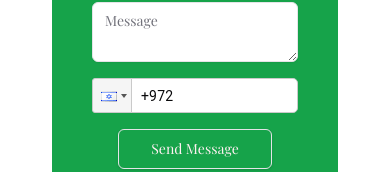
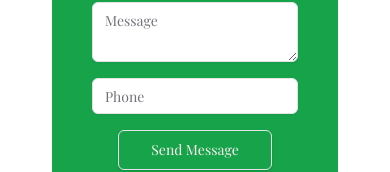
Before and after one commit to ShakedBar66t/shkood, a Next.js app: page /en/about in a window 390 px wide. Shown: the part 2199-2371 px from the top of the page. Built offline with nearby package versions, Linux system fonts and the light colour scheme; what tailwindcss-rtl would draw is missing.

Commit message:
Fixed phone input in contact form.

```diff
--- a/messages/en.json
+++ b/messages/en.json
@@ -43,6 +43,7 @@
   "send-message": "Send Message",
   "contact-full-name": "Full Name",
   "contact-email": "Email",
+  "contact-phone": "Phone",
   "contact-message": "Message",
   "thank-you": {
     "part1": "Thank you! Your message has been",
--- a/messages/he.json
+++ b/messages/he.json
@@ -43,6 +43,7 @@
   "send-message": "שלח הודעה",
   "contact-full-name": "שם מלא",
   "contact-email": "אימייל",
+  "contact-phone": "טלפון נייד",
   "contact-message": "הודעה",
   "thank-you": {
     "part1": "ההודעה שלך נשלחה",
--- a/src/app/globals.css
+++ b/src/app/globals.css
@@ -156,3 +156,14 @@ img:hover {
 .margin-inline-start {
   margin-inline-start: 10px;
 }
+
+
+.rtl-placeholder::placeholder {
+  direction: rtl;
+  text-align: right;
+}
+
+.ltr-placeholder::placeholder {
+  direction: ltr;
+  text-align: left;
+}
--- a/src/components/ContactForm.tsx
+++ b/src/components/ContactForm.tsx
@@ -1,20 +1,18 @@
 "use client";
-import React, { useRef, useState, useEffect } from "react";
+import React, { useRef, useState } from "react";
 import { Icons } from "./Icons";
 import emailjs from "@emailjs/browser";
 import MaxWidthWrapper from "./MaxWidthWrapper";
 import { buttonVariants } from "./ui/button";
 import { Input } from "./ui/input";
 import { Textarea } from "./ui/textarea";
-import PhoneInput from "react-phone-input-2";
-import "react-phone-input-2/lib/style.css";
-import { useTranslations } from "next-intl";
+import { useLocale, useTranslations } from "next-intl";
 import clsx from "clsx";
 
 const ContactForm: React.FC = () => {
   const t = useTranslations();
+  const locale = useLocale(); // Get the current locale
   const [ph, setPh] = useState<string>("");
-  const [user, setUser] = useState<any>(null);
   const [formSubmitted, setFormSubmitted] = useState<boolean>(false);
 
   const [isUserNameValid, setIsUserNameValid] = useState<boolean>(true);
@@ -52,7 +50,6 @@ const ContactForm: React.FC = () => {
         .then(
           () => {
             console.log("SUCCESS!");
-            setUser(true);
             setPh("");
             if (form.current) {
               form.current.reset();
@@ -133,33 +130,24 @@ const ContactForm: React.FC = () => {
                     * {t("required-field")}
                   </p>
                 )}
-                <div className="relative">
-                  <PhoneInput
-                    country={"il"}
+                <Input
+                  type="tel"
+                  placeholder={t("contact-phone")}
                   value={ph}
-                    onChange={setPh}
-                    inputProps={{
-                      name: "user_phone",
-                      required: true,
-                    }}
-                    inputStyle={{
-                      background: "white",
-                      width: "100%",
-                      textAlign: "left",
-                      direction: "ltr",
-                    }}
-                    containerClass="relative w-full"
-                    specialLabel=""
-                    style={{
-                      direction: "ltr",
-                    }}
+                  onChange={(e) => setPh(e.target.value)}
+                  name="user_phone"
+                  className={clsx("bg-white", {
+                    "border-red-500": !isPhoneValid,
+                    "rtl-placeholder": locale === "he",
+                    "ltr-placeholder": locale !== "he",
+                  })}
+                  required
                 />
                 {!isPhoneValid && (
-                    <p className="text-white mt-3 text-sm">
+                  <p className="text-white -mt-3 text-sm">
                     * {t("required-field")}
                   </p>
                 )}
-                </div>
                 <button
                   type="submit"
                   className={buttonVariants({
```
Lines whose indentation alone changed are shown as unchanged.
